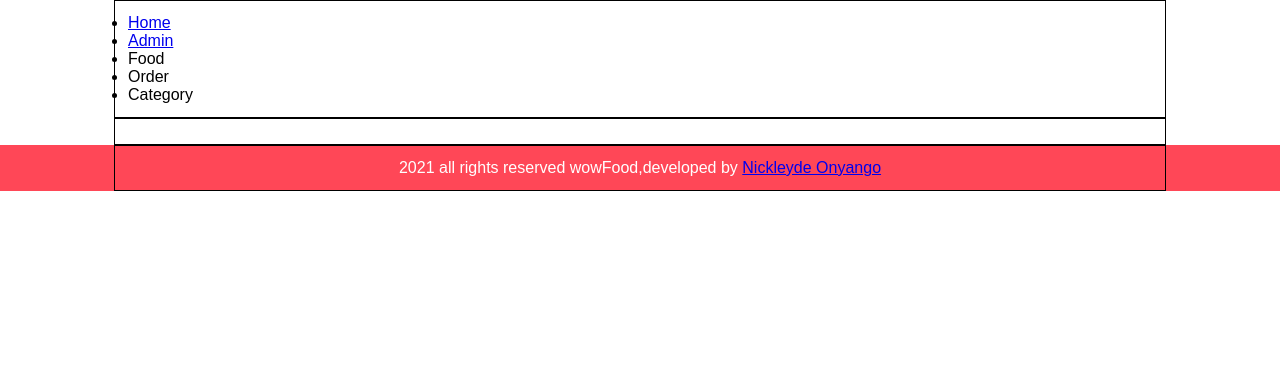
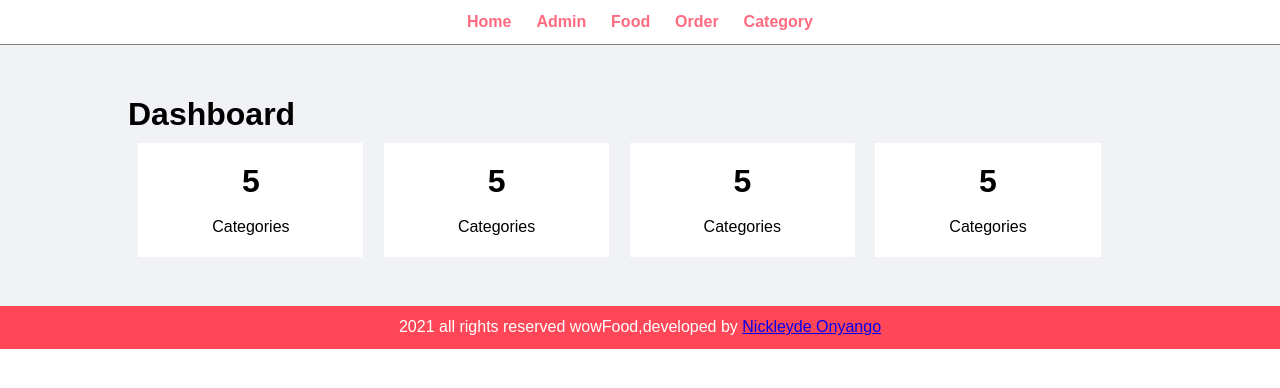
Before and after one commit to nickonyi/food-ordering-system, a PHP site: page /admin/index.php in a window 1280 px wide. Shown: the top 388 px of the page. Run offline with PHP 8.4, Linux system fonts and the light colour scheme.

Commit message:
2nd commit

```diff
--- a/admin/index.php
+++ b/admin/index.php
@@ -1,40 +1,36 @@
-<!DOCTYPE html>
-<html lang="en">
-<head>
-    <meta charset="UTF-8">
-    <meta http-equiv="X-UA-Compatible" content="IE=edge">
-    <meta name="viewport" content="width=device-width, initial-scale=1.0">
-    <link rel="stylesheet" href="../css/admin.css">
-    <title>Food order system -home page</title>
-</head>
-<body>
-    <!--Menu section starts--->
-    <div class="menu">
-    <div class="wrapper">
-    <ul>
-        <li><a href="#">Home</a></li>
-        <li><a href="#">Admin</a></li>
-        <li><a href="#"></a>Food</li>
-        <li><a href="#"></a>Order</li>
-        <li><a href="#"></a>Category</li>
-    </ul>
-    </div>
-    </div>
-    <!--Menu section ends--->
+<?php
+include "partials/menu.php";
+?>
     <!--Main  content  Section starts--->
     <div class="main-content">
     <div class="wrapper">
+   <h1>Dashboard</h1>
+   <div class="col-4 text-center">
+       <h1>5</h1>
+       <br>
+       Categories
+   </div>
 
+   <div class="col-4 text-center">
+       <h1>5</h1>
+       <br>
+       Categories
+   </div>
+   <div class="col-4 text-center">
+       <h1>5</h1>
+       <br>
+       Categories
+   </div>
+   <div class="col-4 text-center">
+       <h1>5</h1>
+       <br>
+       Categories
+   </div>
     </div>
-
+    <div class="clearfix"></div>
     </div>
     <!---Main content section ends--->
-    <!--Footer section starts--->
-    <div class="footer">
-    <div class="wrapper">
-    <p class="text-center">2021 all rights reserved wowFood,developed by <a href="#">Nickleyde Onyango</a></p>
-    </div>
-    </div>
-    <!---Footer section ends--->
-</body>
-</html>
+  <?php
+  include "partials/footer.php";
+
+  ?>
--- /dev/null
+++ b/admin/partials/footer.php
@@ -0,0 +1,8 @@
+<div class="footer">
+    <div class="wrapper">
+    <p class="text-center">2021 all rights reserved wowFood,developed by <a href="#">Nickleyde Onyango</a></p>
+    </div>
+    </div>
+    <!---Footer section ends--->
+</body>
+</html>
--- /dev/null
+++ b/admin/partials/menu.php
@@ -0,0 +1,23 @@
+<!DOCTYPE html>
+<html lang="en">
+<head>
+    <meta charset="UTF-8">
+    <meta http-equiv="X-UA-Compatible" content="IE=edge">
+    <meta name="viewport" content="width=device-width, initial-scale=1.0">
+    <link rel="stylesheet" href="../css/admin.css">
+    <title>Food order system -home page</title>
+</head>
+<body>
+    <!--Menu section starts--->
+    <div class="menu text-center">
+    <div class="wrapper">
+    <ul>
+        <li><a href="index.php">Home</a></li>
+        <li><a href="manage-admin.php">Admin</a></li>
+        <li><a href="manage-food.php">Food</a></li>
+        <li><a href="manage-order.php">Order</a></li>
+        <li><a href="manage-category.php">Category</a></li>
+    </ul>
+    </div>
+    </div>
+    <!--Menu section ends--->
--- a/css/admin.css
+++ b/css/admin.css
@@ -5,7 +5,6 @@
 }
 
 .wrapper {
-    border: 1px solid black;
     width: 80%;
     padding: 1%;
     margin: 0 auto;
@@ -15,6 +14,53 @@
     text-align: center;
 }
 
+.clearfix {
+    float: none;
+    clear: both;
+}
+
+
+/*Css for header*/
+
+.menu {
+    border-bottom: 1px solid grey;
+}
+
+.menu ul {
+    list-style: none;
+}
+
+.menu ul li {
+    display: inline;
+    padding: 1%;
+}
+
+.menu ul li a {
+    text-decoration: none;
+    color: #ff6b81;
+    font-weight: bold;
+}
+
+.menu ul li a:hover {
+    color: #ff4757;
+}
+
+
+/*css for main content*/
+
+.main-content {
+    background-color: #f1f2f6;
+    padding: 3% 0;
+}
+
+.col-4 {
+    width: 18%;
+    background-color: white;
+    margin: 1%;
+    padding: 2%;
+    float: left;
+}
+
 
 /*-----------Css for footer-------*/
 
```
Also changed, not shown: admin/manage-admin.php (added, +29 -0 lines), admin/manage-category.php (added, +12 -0 lines), admin/manage-food.php (added, +11 -0 lines), admin/manage-order.php (added, +11 -0 lines).
